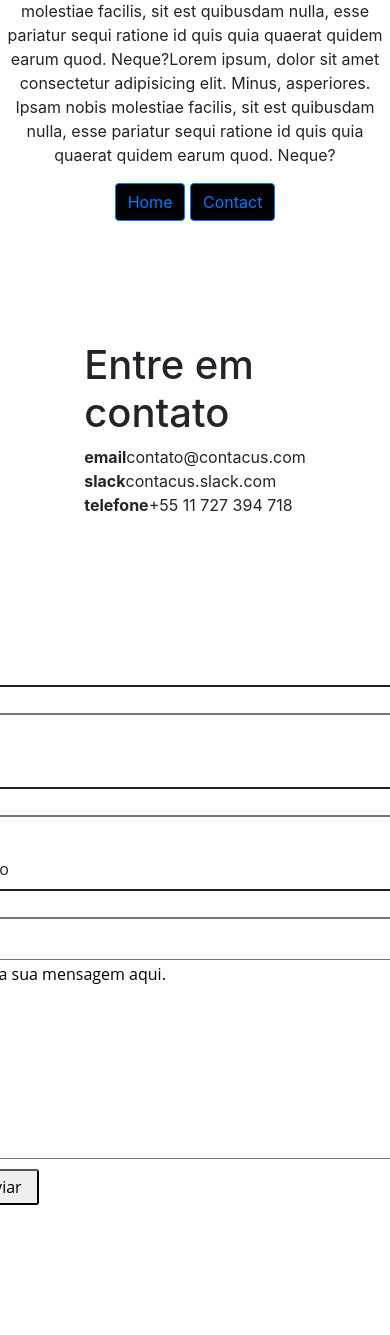
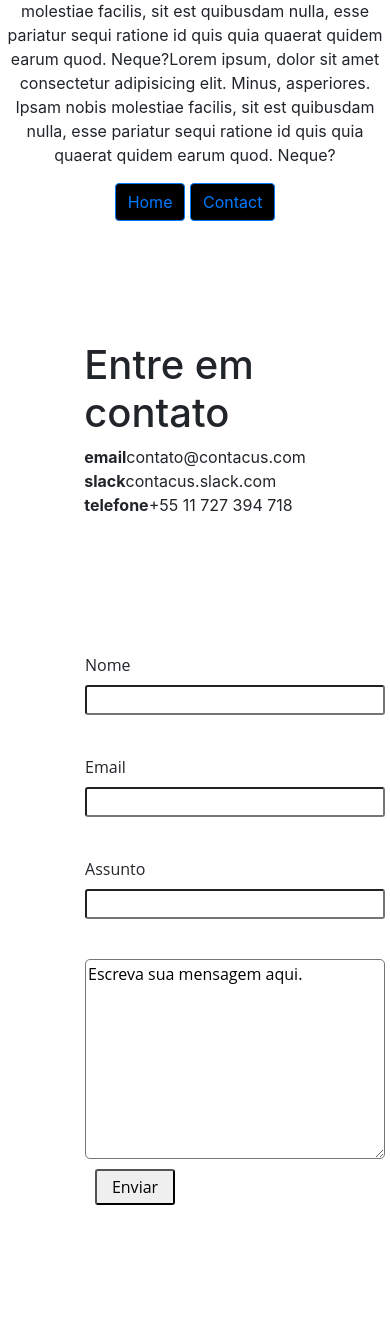
Before and after one commit to re-andrade1987/Django-with-python, a Django app: page /about/ in a window 390 px wide; the page is wider, and only the part inside the window is pictured. Shown: the part 1800-3135 px from the top of that part. Run offline with Django 3.2, Linux system fonts and the light colour scheme; some libraries are stand-ins or nearby versions.

Commit message:
Melhorias no design do new site

```diff
--- a/templates/about.html
+++ b/templates/about.html
@@ -1,17 +1,6 @@
 {% extends "base.html"%}
 {% load static %}
-<!DOCTYPE html>
-<html lang="en">
-<head>
-    <meta charset="UTF-8">
-    <meta name="viewport" content="width=device-width, initial-scale=1.0">
-    <meta http-equiv="X-UA-Compatible" content="ie=edge">
-    <link rel="stylesheet" href="https://stackpath.bootstrapcdn.com/bootstrap/4.3.1/css/bootstrap.min.css"
-    integrity="sha384-ggOyR0iXCbMQv3Xipma34MD+dH/1fQ784/j6cY/iJTQUOhcWr7x9JvoRxT2MZw1T" crossorigin="anonymous">
-    <link rel="stylesheet" href="{% static 'css/style.css' %}">
-    <title>About new site</title>
-</head>
-<body>
+
     {% block body%}
     <div class="about">
         <h1>{{about}}</h1>
@@ -21,5 +10,3 @@
         <button type="button" id="btn" class="btn btn-outline-primary">Contact</button>
     </div>
     {% endblock %}
-</body>
-</html>
--- a/templates/base.html
+++ b/templates/base.html
@@ -67,6 +67,10 @@
         {% block body %}
         {% endblock %}
     </div>
+    <div class="contact">
+        {% block contact %}
+        {% endblock %}
+    </div>
 
     <div id="contact-form" class="row">
         <div class="columns six">
--- a/try_django/static/css/style.css
+++ b/try_django/static/css/style.css
@@ -11,6 +11,9 @@ nav img{
 .main h1{
     text-align: center;
     margin-top: 15px;
+}
+.contact{
+    text-align: center;
 }
 .about{
     text-align: center;
@@ -67,4 +70,11 @@ nav img{
 .main h1{
     font-size: 30px;
 }
+form {
+    width: 300px;
 }
+.input-group textarea{
+    width: 300px;
+}
+
+}
--- a/try_django/views.py
+++ b/try_django/views.py
@@ -13,4 +13,5 @@ def about(request):
    return render(request, "about.html", {"about": about_us})
 
 def contact(request):
-  return render(request, "contact.html", {"title": 'Contact Us'})
+  contact_us = 'Talk to us We are here for you'
+  return render(request, "contact.html", {"title": contact_us})
```
Also changed, not shown: templates/contact.html (+7 -1 lines).
